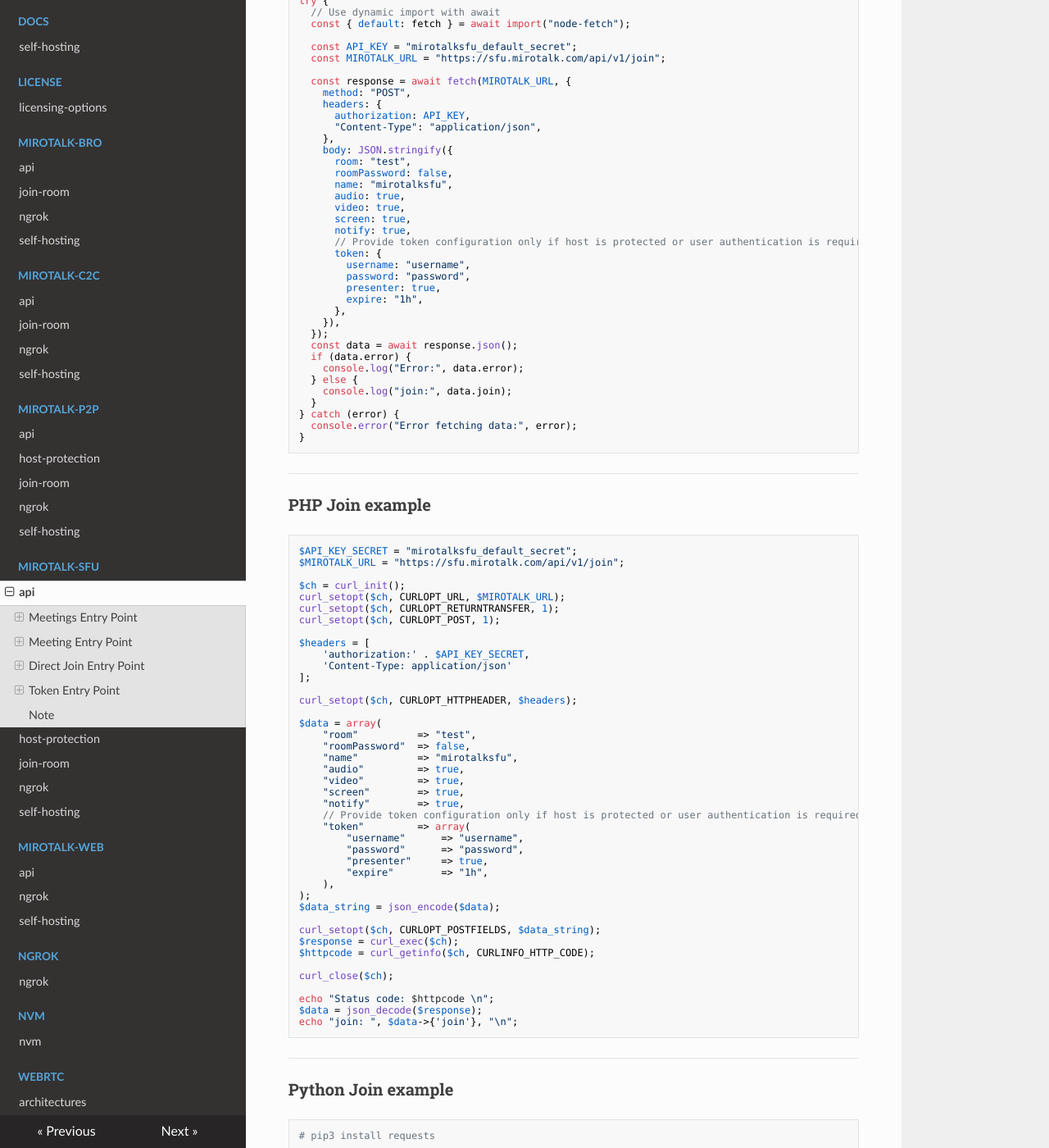
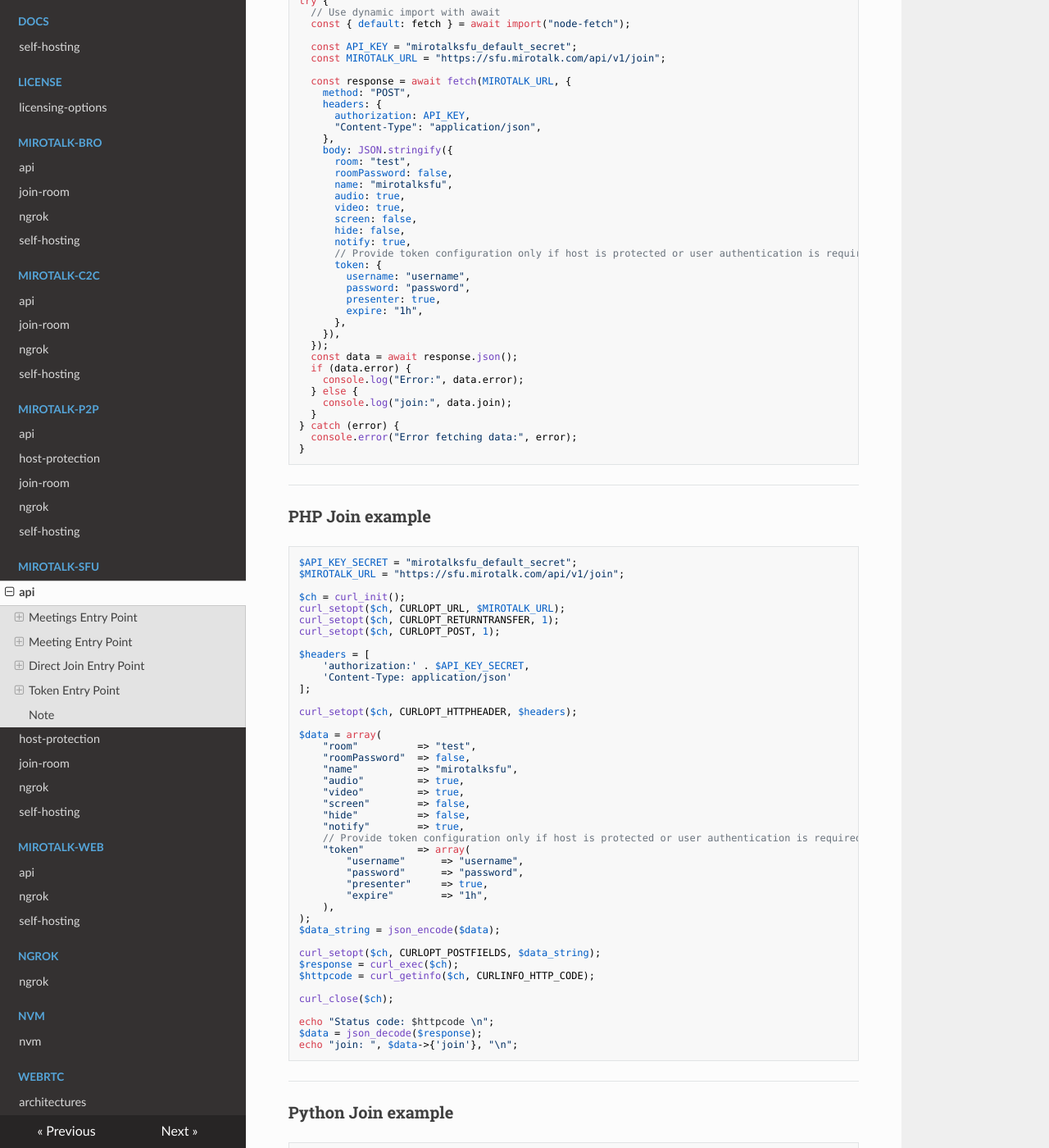
Before and after one commit to miroslavpejic85/mirotalk-docs, an MkDocs documentation site: the page built from docs/mirotalk-sfu/api.md, in a window 1280 px wide and 1400 px high, scrolled down 4373 px. Shown: the whole window at 82% size. Built offline with MkDocs 1.6.1, drawn with Linux system fonts in a browser that asks for light colours; nearby versions of some CDN libraries; some of the changed text lies outside the part shown.

Commit message:
[mirotalkdocs] - update docs

```diff
--- a/docs/mirotalk-sfu/api.md
+++ b/docs/mirotalk-sfu/api.md
@@ -264,7 +264,8 @@
       name: "mirotalksfu",
       audio: true,
       video: true,
-      screen: true,
+      screen: false,
+      hide: false,
       notify: true,
       // Provide token configuration only if host is protected or user authentication is required
       token: {
@@ -312,7 +313,8 @@
     "name"          => "mirotalksfu",
     "audio"         => true,
     "video"         => true,
-    "screen"        => true,
+    "screen"        => false,
+    "hide"          => false,
     "notify"        => true,
     // Provide token configuration only if host is protected or user authentication is required
     "token"         => array(
@@ -359,7 +361,8 @@
     "name": "mirotalksfu",
     "audio": "true",
     "video": "true",
-    "screen": "true",
+    "screen": "false",
+    "hide": "false",
     "notify": "true",
     # Provide token configuration only if host is protected or user authentication is required
     "token": {
```
